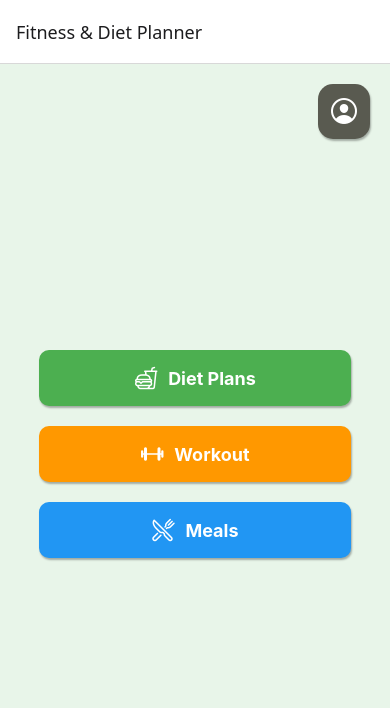
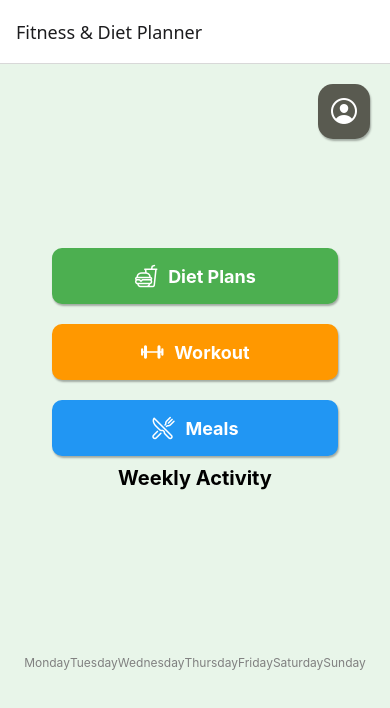
Before and after one commit to beratdemirtas/fitnessDietPlanner, a React Native app: screen / in a window 390 px wide. Shown: the top 708 px of the page. Built offline with nearby package versions, Linux system fonts and the light colour scheme.

Commit message:
Addek Weekly Activity and Completed Button

```diff
--- a/src/screens/HomeScreen.js
+++ b/src/screens/HomeScreen.js
@@ -1,8 +1,53 @@
-import React from "react";
-import { View, Text, TouchableOpacity, StyleSheet } from "react-native";
-import { Ionicons } from "@expo/vector-icons"; // İkonlar için
+import React, { useState } from 'react';
+import { View, Text, TouchableOpacity, StyleSheet } from 'react-native';
+import { Ionicons } from '@expo/vector-icons';
+import AsyncStorage from '@react-native-async-storage/async-storage';
+import { useFocusEffect } from '@react-navigation/native';
 
 const HomeScreen = ({ navigation }) => {
+  const [weeklyActivity, setWeeklyActivity] = useState([]);
+
+  const days = ['Monday', 'Tuesday', 'Wednesday', 'Thursday', 'Friday', 'Saturday', 'Sunday'];
+
+  const getDayName = (dateString) => {
+    const date = new Date(dateString);
+    return days[(date.getDay() + 6) % 7]; // Pazartesi'yi haftanın ilk günü yapar
+  };
+
+  const sortDaysFromMonday = (activity) => {
+    return activity.sort((a, b) => days.indexOf(a.dayName) - days.indexOf(b.dayName));
+  };
+
+  useFocusEffect(
+    React.useCallback(() => {
+      const loadActivityData = async () => {
+        try {
+          const completedData = await AsyncStorage.getItem('completedExercises');
+          const completed = completedData ? JSON.parse(completedData) : {};
+          const today = new Date();
+          const weekDays = Array.from({ length: 7 }, (_, i) => {
+            const date = new Date(today);
+            date.setDate(today.getDate() - i);
+            return date.toISOString().split('T')[0];
+          });
+
+          let activity = weekDays.map((day) => ({
+            date: day,
+            dayName: getDayName(day),
+            count: completed[day] ? completed[day].length : 0,
+          }));
+
+          activity = sortDaysFromMonday(activity);
+          setWeeklyActivity(activity);
+        } catch (error) {
+          console.error('Aktivite verisi yüklenirken hata oluştu:', error);
+        }
+      };
+
+      loadActivityData();
+    }, [])
+  );
+
   return (
     <View style={styles.container}>
       {/* Profil Butonu */}
@@ -36,6 +81,16 @@ const HomeScreen = ({ navigation }) => {
         <Ionicons name="restaurant-outline" size={24} color="white" />
         <Text style={styles.buttonText}>Meals</Text>
       </TouchableOpacity>
+
+      <Text style={styles.header}>Weekly Activity</Text>
+      <View style={styles.activityBar}>
+        {weeklyActivity.map((day, index) => (
+          <View key={index} style={styles.activityItem}>
+            <View style={[styles.bar, { height: day.count * 10 }]} />
+            <Text style={styles.dayText}>{day.dayName}</Text>
+          </View>
+        ))}
+      </View>
     </View>
   );
 };
@@ -43,16 +98,17 @@ const HomeScreen = ({ navigation }) => {
 const styles = StyleSheet.create({
   container: {
     flex: 1,
-    backgroundColor: "#E8F5E9", // Hafif yeşil tonunda arka plan
+    backgroundColor: "#E8F5E9",
     alignItems: "center",
     justifyContent: "center",
+    padding: 16,
   },
   profileButton: {
     position: "absolute",
-    top: 20, // Üst kenara mesafe
-    right: 20, // Sağ kenara mesafe
+    top: 20,
+    right: 20,
     backgroundColor: "#595A50FF",
-    borderRadius: 15, // Hafif oval köşe
+    borderRadius: 15,
     padding: 10,
     elevation: 3,
     shadowColor: "#000",
@@ -81,6 +137,30 @@ const styles = StyleSheet.create({
     marginLeft: 10,
     fontWeight: "bold",
   },
+  header: {
+    fontSize: 20,
+    fontWeight: "bold",
+    marginBottom: 10,
+  },
+  activityBar: {
+    flexDirection: "row",
+    justifyContent: "space-between",
+    alignItems: "flex-end",
+    height: 150,
+    marginTop: 20,
+  },
+  activityItem: {
+    alignItems: "center",
+  },
+  dayText: {
+    fontSize: 12,
+    color: "gray",
+  },
+  bar: {
+    width: 20,
+    backgroundColor: "#4CAF50",
+    marginVertical: 5,
+  },
 });
 
 export default HomeScreen;
--- a/src/screens/WorkoutScreen.js
+++ b/src/screens/WorkoutScreen.js
@@ -6,6 +6,7 @@ import AsyncStorage from '@react-native-async-storage/async-storage';
 const WorkoutScreen = ({ navigation }) => {
   const [exercises, setExercises] = useState([]);
   const [bmiCategory, setBmiCategory] = useState(null);
+  const [completedExercises, setCompletedExercises] = useState([]);
 
   // Kullanıcının BMI kategorisini yükleme
   useEffect(() => {
@@ -37,6 +38,29 @@ const WorkoutScreen = ({ navigation }) => {
     }
   }, [bmiCategory]);
 
+  // Tamamlanan hareketleri yükleme
+  useEffect(() => {
+    const loadCompletedExercises = async () => {
+      try {
+        const completedData = await AsyncStorage.getItem('completedExercises');
+        const completed = completedData ? JSON.parse(completedData) : {};
+        const today = new Date().toISOString().split('T')[0];
+
+        // Eğer bugün için tamamlanan hareketler yoksa, sıfırla
+        if (!completed[today]) {
+          completed[today] = [];
+          await AsyncStorage.setItem('completedExercises', JSON.stringify(completed));
+        }
+
+        setCompletedExercises(completed[today]);
+      } catch (error) {
+        console.error('Tamamlanan hareketler yüklenirken hata oluştu:', error);
+      }
+    };
+
+    loadCompletedExercises();
+  }, []);
+
   // BMI kategorisini belirleme fonksiyonu
   const getBMICategory = (bmiValue) => {
     if (bmiValue < 18.5) return 'zayif';
@@ -45,16 +69,50 @@ const WorkoutScreen = ({ navigation }) => {
     return 'obez';
   };
 
+  // Hareketi tamamlandı olarak işaretleme
+  const completeExercise = async (exerciseId) => {
+    try {
+      const today = new Date().toISOString().split('T')[0];
+      const completedData = await AsyncStorage.getItem('completedExercises');
+      const completed = completedData ? JSON.parse(completedData) : {};
+
+      if (!completed[today]) {
+        completed[today] = [];
+      }
+
+      if (!completed[today].includes(exerciseId)) {
+        completed[today].push(exerciseId);
+        setCompletedExercises([...completed[today]]);
+      }
+
+      await AsyncStorage.setItem('completedExercises', JSON.stringify(completed));
+    } catch (error) {
+      console.error('Hareket tamamlanırken hata oluştu:', error);
+    }
+  };
+
   const renderItem = ({ item }) => (
     <TouchableOpacity
       style={styles.card}
       onPress={() => navigation.navigate('WorkoutDetail', { exercise: item })}
     >
       <Image source={{ uri: item.gifUrl }} style={styles.image} />
-      <View>
+      <View style={{ flex: 1 }}>
         <Text style={styles.title}>{item.name}</Text>
         <Text style={styles.subtitle}>Ekipman: {item.equipment}</Text>
       </View>
+      <TouchableOpacity
+        style={[
+          styles.completeButton,
+          completedExercises.includes(item.id) && styles.completedButton,
+        ]}
+        onPress={() => completeExercise(item.id)}
+        disabled={completedExercises.includes(item.id)}
+      >
+        <Text style={styles.completeButtonText}>
+          {completedExercises.includes(item.id) ? 'Completed' : 'Complete'}
+        </Text>
+      </TouchableOpacity>
     </TouchableOpacity>
   );
 
@@ -88,6 +146,20 @@ const styles = StyleSheet.create({
   image: { width: 80, height: 80, marginRight: 10 },
   title: { fontSize: 16, fontWeight: 'bold' },
   subtitle: { fontSize: 14, color: 'gray' },
+  completeButton: {
+    backgroundColor: '#4CAF50',
+    paddingVertical: 8,
+    paddingHorizontal: 12,
+    borderRadius: 5,
+  },
+  completedButton: {
+    backgroundColor: '#A5D6A7',
+    opacity: 0.6,
+  },
+  completeButtonText: {
+    color: 'white',
+    fontWeight: 'bold',
+  },
   noDataText: { fontSize: 16, color: 'gray', textAlign: 'center', marginTop: 20 },
 });
 
```
